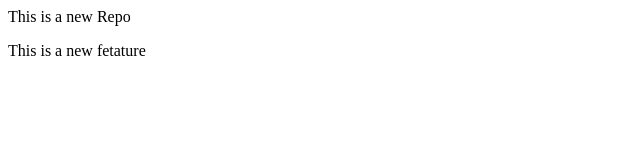
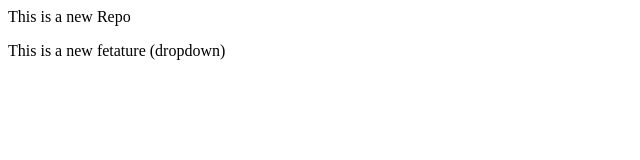
Before and after one commit to miss-priyagupta/localrepo, a plain HTML site: page index.html in a window 1280 px wide. Shown: the full height of the page, 0-640 px from the left. Drawn offline with Linux system fonts and the light colour scheme.

Commit message:
add dropdown

```diff
--- a/index.html
+++ b/index.html
@@ -1,2 +1,2 @@
 <p>This is a new Repo</p>
-<p>This is a new fetature</p>
+<p>This is a new fetature (dropdown)</p>
```
